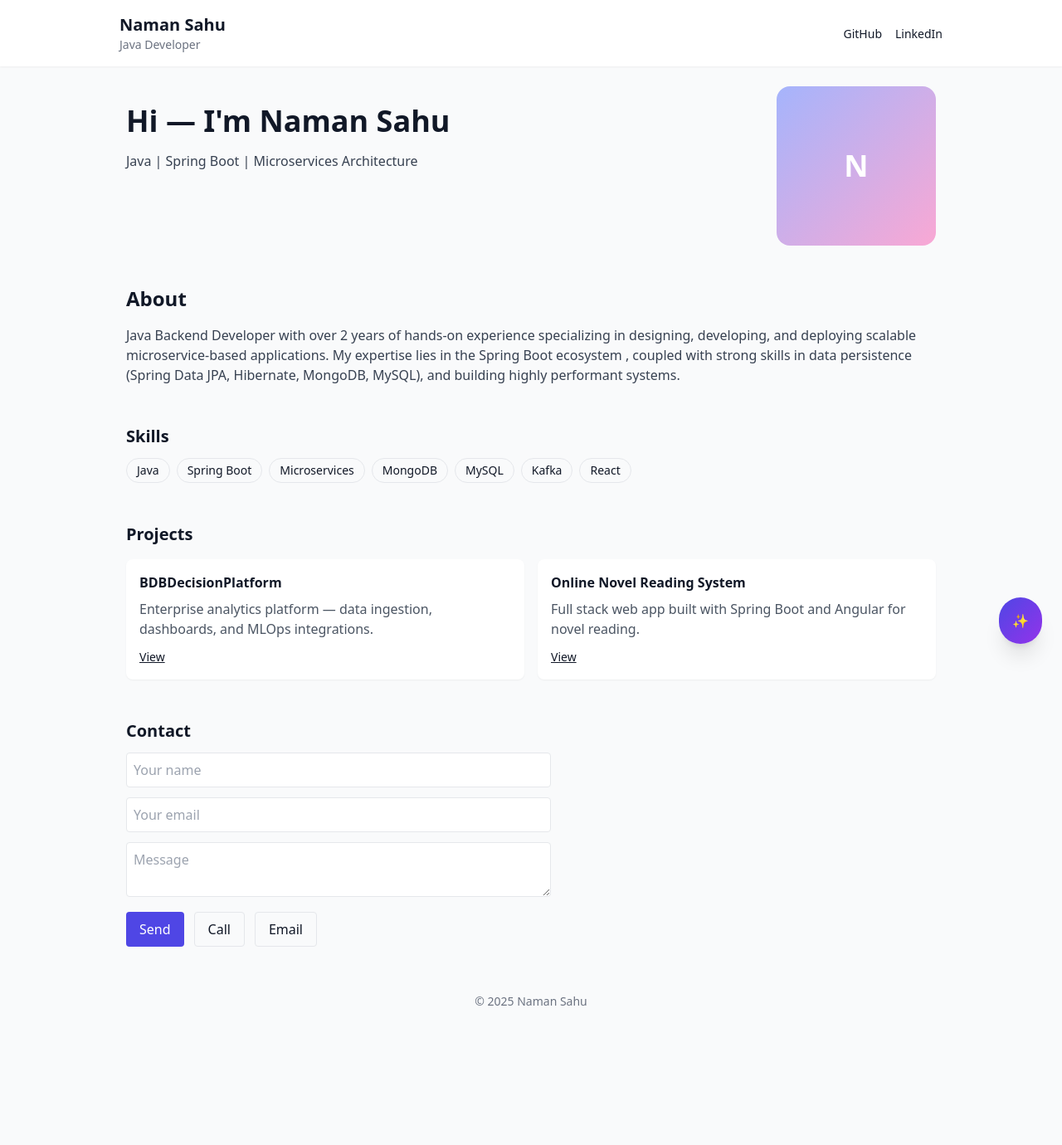
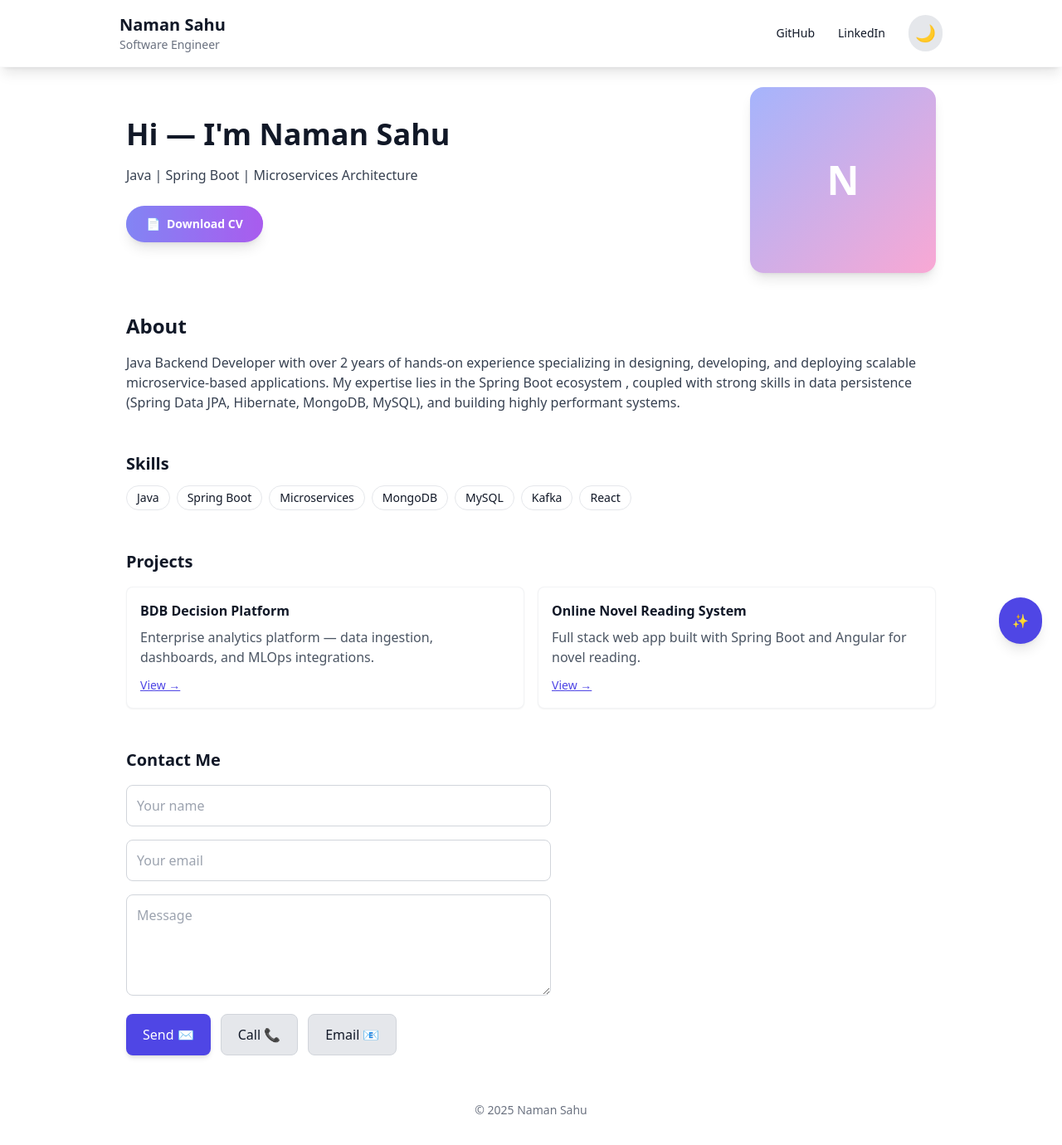
Before and after one commit to buildWithNaman/my_portfolio_nmn, a React (Vite) app: page / in a window 1280 px wide. Shown: the whole page at 83% size. Before the commit the page ends 1249 px from the top, so only its background shows below. Built offline with nearby package versions, Linux system fonts and the light colour scheme.

Commit message:
Added dark mode and changes for contact form.

```diff
--- a/src/App.jsx
+++ b/src/App.jsx
@@ -1,4 +1,4 @@
-import React, { useState } from "react";
+import { useState, useEffect } from "react";
 import resume from "./data/resume.json";
 import Hero from "./components/Hero";
 import Projects from "./components/Projects";
@@ -6,11 +6,26 @@ import ContactForm from "./components/ContactForm";
 import Skills from "./components/Skills";
 import AiSummary from "./components/AiSummary";
 import FloatingAIBtn from "./components/FloatingAIBtn";
+import ThemeSwitcher from "./components/ThemeSwitcher";
 import axios from "axios";
 
 export default function App() {
   const [summary, setSummary] = useState(null);
   const [loading, setLoading] = useState(false);
+
+  const [theme, setTheme] = useState(
+    localStorage.getItem("theme") ||
+    (window.matchMedia("(prefers-color-scheme: dark)").matches ? "dark" : "light")
+  );
+
+  useEffect(() => {
+    localStorage.setItem("theme", theme);
+    document.documentElement.classList.toggle("dark", theme === "dark");
+  }, [theme]);
+
+  const toggleTheme = () => {
+    setTheme(theme === "dark" ? "light" : "dark");
+  };
 
   async function handleAI() {
     setLoading(true);
@@ -31,16 +46,22 @@ export default function App() {
   }
 
   return (
-    <div className="min-h-screen text-gray-900">
-      <header className="bg-white shadow-sm">
+    <div className="min-h-screen
+                text-gray-900 dark:text-[#e2e8f0]
+                bg-white dark:bg-black
+                transition-colors duration-500">
+      <header className="bg-white dark:bg-black/60 backdrop-blur-md
+                border-b border-gray-200/20 dark:border-cyan-500/20
+              shadow-lg transition-all duration-500">
         <div className="max-w-5xl mx-auto p-4 flex items-center justify-between">
           <div>
             <h1 className="text-xl font-bold">{resume.name}</h1>
-            <p className="text-sm text-gray-500">{resume.title}</p>
+            <p className="text-sm text-gray-500 dark:text-gray-300">{resume.title}</p>
           </div>
-          <nav className="space-x-4">
+          <nav className="space-x-4 flex items-center gap-3">
             <a href={resume.github} target="_blank" rel="noreferrer" className="text-sm">GitHub</a>
             <a href={resume.linkedin} target="_blank" rel="noreferrer" className="text-sm">LinkedIn</a>
+            <ThemeSwitcher theme={theme} toggleTheme={toggleTheme} />
           </nav>
         </div>
       </header>
@@ -51,7 +72,7 @@ export default function App() {
 
         <section>
           <h2 className="text-2xl font-semibold">About</h2>
-          <p className="mt-4 text-gray-700">{resume.about}</p>
+          <p className="mt-4 text-gray-700 dark:text-gray-300">{resume.about}</p>
         </section>
 
         <Skills skills={resume.skills} />
@@ -74,7 +95,7 @@ export default function App() {
         onClose={() => setSummary(null)}
       />
 
-      <footer className="text-center py-8 text-sm text-gray-500">
+      <footer className="text-center py-8 text-sm text-gray-500 dark:text-gray-400">
         © {new Date().getFullYear()} {resume.name}
       </footer>
     </div>
--- a/src/components/ContactForm.jsx
+++ b/src/components/ContactForm.jsx
@@ -1,10 +1,9 @@
-import React, { useState } from "react";
+import React, { useRef, useState } from "react";
 import SuccessPopup from "./SuccessPopup";
 
 export default function ContactForm({ resume }) {
+  const formRef = useRef();
   const [showPopup, setShowPopup] = useState(false);
-
-  // Add proper form states
   const [name, setName] = useState("");
   const [email, setEmail] = useState("");
   const [message, setMessage] = useState("");
@@ -21,12 +20,9 @@ export default function ContactForm({ resume }) {
     const data = await res.json();
 
     if (data.success) {
-      // Clear form
       setName("");
       setEmail("");
       setMessage("");
-
-      // Show popup
       setShowPopup(true);
     } else {
       alert("Failed to send message.");
@@ -34,51 +30,108 @@ export default function ContactForm({ resume }) {
   };
 
   return (
-    <section id="contact" className="mt-6">
-      <h3 className="text-xl font-semibold">Contact</h3>
+    <section id="contact" className="mt-10">
+      <h3 className="text-xl font-semibold">
+        Contact Me
+      </h3>
 
-      <form onSubmit={handleSubmit} className="mt-3 max-w-lg space-y-3">
-
+      <form
+        ref={formRef}
+        onSubmit={handleSubmit}
+        className="mt-4 max-w-lg space-y-4"
+      >
+        {/* INPUT STYLES */}
         <input
+          required
+          placeholder="Your name"
           value={name}
           onChange={(e) => setName(e.target.value)}
-          required
-          placeholder="Your name"
-          className="w-full p-2 border rounded"
+          className="
+            w-full p-3 rounded-lg bg-white dark:bg-gray-900/70
+            border border-gray-300 dark:border-cyan-500/20
+            focus:ring-2 focus:ring-indigo-500 dark:focus:ring-cyan-400
+            text-gray-900 dark:text-gray-100
+            transition-all outline-none
+          "
         />
 
         <input
+          required
+          type="email"
+          placeholder="Your email"
           value={email}
           onChange={(e) => setEmail(e.target.value)}
-          required
-          placeholder="Your email"
-          className="w-full p-2 border rounded"
+          className="
+            w-full p-3 rounded-lg bg-white dark:bg-gray-900/70
+            border border-gray-300 dark:border-cyan-500/20
+            focus:ring-2 focus:ring-indigo-500 dark:focus:ring-cyan-400
+            text-gray-900 dark:text-gray-100
+            transition-all outline-none
+          "
         />
 
         <textarea
+          required
+          placeholder="Message"
+          rows="4"
           value={message}
           onChange={(e) => setMessage(e.target.value)}
-          required
-          placeholder="Message"
-          className="w-full p-2 border rounded"
+          className="
+            w-full p-3 rounded-lg
+            bg-white dark:bg-gray-900/70
+            border border-gray-300 dark:border-cyan-500/20
+            focus:ring-2 focus:ring-indigo-500 dark:focus:ring-cyan-400
+            text-gray-900 dark:text-gray-100
+            transition-all outline-none
+          "
         />
 
-        <div className="flex gap-3">
-          <button type="submit" className="px-4 py-2 bg-primary text-white rounded">
-            Send
+        {/* BUTTON GROUP */}
+        <div className="flex gap-3 flex-wrap">
+          <button
+            type="submit"
+            className="
+              px-5 py-3 rounded-lg font-medium text-white
+              bg-indigo-600 hover:bg-indigo-700
+              dark:bg-cyan-500 dark:hover:bg-cyan-400
+              shadow-md dark:shadow-cyan-500/20
+              transition-all active:scale-95
+            "
+          >
+            Send ✉️
           </button>
 
-          <a className="px-4 py-2 rounded border" href={`tel:${resume.phone}`}>
-            Call
+          <a
+            className="
+              px-5 py-3 rounded-lg font-medium
+              bg-gray-200 text-gray-900
+              hover:bg-gray-300 transition
+              dark:bg-gray-800 dark:text-gray-200 dark:hover:bg-gray-700
+              border border-gray-300 dark:border-gray-700
+              active:scale-95
+            "
+            href={`tel:${resume.phone}`}
+          >
+            Call 📞
           </a>
 
-          <a className="px-4 py-2 rounded border" href={`https://mail.google.com/mail/?view=cm&to=${resume.email}`} target="_blank" rel="noopener noreferrer">
-            Email
+          <a
+            className="
+              px-5 py-3 rounded-lg font-medium
+              bg-gray-200 text-gray-900
+              hover:bg-gray-300 transition
+              dark:bg-gray-800 dark:text-gray-200 dark:hover:bg-gray-700
+              border border-gray-300 dark:border-gray-700
+              active:scale-95
+            "
+            href={`mailto:${resume.email}?subject=Contact from Portfolio`}
+          >
+            Email 📧
           </a>
         </div>
       </form>
 
-      {/* Success Popup */}
+      {/* SUCCESS POPUP */}
       {showPopup && <SuccessPopup onClose={() => setShowPopup(false)} />}
     </section>
   );
--- a/src/components/FloatingAIBtn.jsx
+++ b/src/components/FloatingAIBtn.jsx
@@ -1,4 +1,4 @@
-import React, { useState } from "react";
+import { useState } from "react";
 import { motion, AnimatePresence } from "framer-motion";
 
 export default function FloatingAIBtn({
@@ -17,7 +17,7 @@ export default function FloatingAIBtn({
 
   return (
     <>
-      {/* Desktop Floating AI Button */}
+      {/* Desktop AI Button */}
       {!open && (
         <motion.button
           onClick={onGenerate}
@@ -26,9 +26,17 @@ export default function FloatingAIBtn({
           transition={{ duration: 0.3 }}
           className="
             fixed bottom-6 right-6 z-50
-            bg-gradient-to-br from-indigo-600 to-purple-600
-            text-white p-4 rounded-full shadow-xl
-            hover:shadow-2xl hover:scale-105 transition-all
+            p-4 rounded-full shadow-lg transition-all
+
+            /* Light Mode */
+            bg-indigo-600 text-white hover:shadow-xl
+
+            /* Dark Mode Neon */
+            dark:bg-black dark:text-cyan-300
+            dark:border dark:border-cyan-400/50
+            dark:shadow-[0_0_15px_rgba(0,255,255,0.3)]
+            dark:hover:shadow-[0_0_25px_rgba(0,255,255,0.5)]
+
             hidden md:flex
           "
         >
@@ -36,18 +44,19 @@ export default function FloatingAIBtn({
         </motion.button>
       )}
 
-      {/* Mobile Floating Menu Trigger */}
+      {/* Mobile Floating Trigger */}
       {!open && (
         <motion.button
           onClick={openSheet}
-          initial={{ opacity: 0, scale: 0.8 }}
-          animate={{ opacity: 1, scale: 1 }}
-          transition={{ duration: 0.25 }}
           className="
             fixed bottom-6 right-6 z-50
-            bg-indigo-600 text-white p-4 rounded-full shadow-xl
-            hover:shadow-2xl hover:scale-105 transition-all
-            md:hidden
+            p-4 rounded-full shadow-lg
+            transition-all md:hidden
+
+            bg-indigo-600 text-white
+            dark:bg-black dark:text-cyan-300
+            dark:border dark:border-cyan-400/50
+            dark:shadow-[0_0_15px_rgba(0,255,255,0.3)]
           "
         >
           ✨
@@ -58,32 +67,39 @@ export default function FloatingAIBtn({
       <AnimatePresence>
         {open && (
           <>
-            {/* Dimmed Background */}
             <motion.div
               onClick={closeSheet}
               initial={{ opacity: 0 }}
               animate={{ opacity: 1 }}
               exit={{ opacity: 0 }}
-              transition={{ duration: 0.25 }}
-              className="fixed inset-0 bg-black/40 backdrop-blur-sm z-40 md:hidden"
+              className="
+                fixed inset-0 z-40 md:hidden
+                bg-black/20 backdrop-blur-sm
+                dark:bg-black/50 dark:backdrop-blur
+              "
             />
 
-            {/* Action Menu */}
             <motion.div
               initial={{ y: "100%" }}
               animate={{ y: 0 }}
               exit={{ y: "100%" }}
-              transition={{
-                duration: 0.35,
-                ease: [0.25, 0.46, 0.45, 0.94], // iOS smooth curve
-              }}
-              className="fixed bottom-0 left-0 w-full p-5
-                         bg-white rounded-t-2xl shadow-2xl z-50
-                         md:hidden"
-              onClick={(e) => e.stopPropagation()}
+              transition={{ duration: 0.3 }}
+              className="
+                fixed bottom-0 left-0 w-full z-50 md:hidden
+                p-6 rounded-t-2xl shadow-xl
+
+                /* LIGHT MODE */
+                bg-white text-gray-900
+
+                /* DARK MODE NEON */
+                dark:bg-black/90 dark:text-cyan-200
+                dark:border-t dark:border-cyan-400/40
+                dark:shadow-[0_-5px_20px_rgba(0,255,255,0.3)]
+                dark:backdrop-blur-xl
+              "
             >
-              <h4 className="text-lg font-semibold text-gray-900 text-center">
-                What would you like to do?
+              <h4 className="text-center font-bold text-lg">
+                Actions
               </h4>
 
               <div className="mt-4 space-y-3">
@@ -92,8 +108,17 @@ export default function FloatingAIBtn({
                     closeSheet();
                     onGenerate();
                   }}
-                  className="w-full bg-indigo-600 text-white py-3 rounded-lg font-medium
-                             active:scale-[0.97] transition"
+                  className="
+                    w-full py-3 rounded-lg font-medium
+
+                    /* Light */
+                    bg-indigo-600 text-white
+
+                    /* Dark */
+                    dark:bg-black dark:text-cyan-300
+                    dark:border dark:border-cyan-400/40
+                    dark:shadow-[0_0_15px_rgba(0,255,255,0.25)]
+                  "
                 >
                   ✨ Generate Summary
                 </button>
@@ -102,8 +127,16 @@ export default function FloatingAIBtn({
                   href={resumePdf}
                   target="_blank"
                   onClick={closeSheet}
-                  className="block w-full text-center bg-gray-900 text-white py-3 rounded-lg font-medium
-                             active:scale-[0.97] transition"
+                  className="
+                    block w-full text-center py-3 rounded-lg font-medium
+
+                    /* Light */
+                    bg-gray-900 text-white
+
+                    /* Dark */
+                    dark:bg-black dark:text-cyan-300
+                    dark:border dark:border-cyan-400/40
+                  "
                 >
                   📄 Download CV
                 </a>
--- a/src/components/Hero.jsx
+++ b/src/components/Hero.jsx
@@ -1,23 +1,38 @@
-import React from 'react'
-import { motion } from 'framer-motion'
+import { motion } from "framer-motion";
 
 export default function Hero({ resume }) {
   return (
-    <section className="grid md:grid-cols-2 gap-6 items-center">
-
-      {/* Left Column */}
+    <section className="grid md:grid-cols-2 gap-10 items-center">
+      {/* LEFT SIDE */}
       <motion.div
         initial={{ opacity: 0, y: 8 }}
         animate={{ opacity: 1, y: 0 }}
         transition={{ duration: 0.5 }}
         className="flex flex-col"
       >
-        <h2 className="text-3xl md:text-4xl font-extrabold">
+        <h2
+          className="
+          text-3xl md:text-4xl font-extrabold
+          text-gray-900
+          dark:text-cyan-300
+          dark:drop-shadow-[0_0_15px_rgba(0,255,255,0.25)]
+        "
+        >
           Hi — I'm {resume.name}
         </h2>
-        <p className="mt-4 text-gray-700">{resume.summary}</p>
 
-        {/* Download CV button */}
+        <p
+          className="
+          mt-4
+          text-gray-700
+          dark:text-gray-300
+          max-w-lg leading-relaxed
+        "
+        >
+          {resume.summary}
+        </p>
+
+        {/* Desktop CV Button */}
         <div className="mt-6 flex justify-center md:justify-start hidden md:flex">
           <a
             href={resume.resume_pdf}
@@ -35,10 +50,21 @@ export default function Hero({ resume }) {
     inline-flex items-center gap-2
     active:scale-95
     focus:ring-2 focus:ring-purple-400 focus:ring-offset-2
-              animate-fadeIn
+
+    /* 🟡 Light mode hover effect restored */
+    hover:brightness-110 hover:shadow-2xl
+
+    /* 🌙 Dark Mode — No gradient, cyber neon only */
+    dark:bg-black dark:text-cyan-300
+    dark:border dark:border-cyan-400/50
+    dark:shadow-[0_0_20px_rgba(0,255,255,0.4)]
+    dark:hover:shadow-[0_0_35px_rgba(0,255,255,0.6)]
   "
           >
-            <span className="absolute inset-0 bg-white/20 group-hover:translate-x-[200%] transition-transform duration-700 skew-x-12" />
+            <span
+              className="absolute inset-0 bg-white/20 group-hover:translate-x-[200%] transition-transform duration-700 skew-x-12
+                   dark:hidden"
+            />
             <span className="transition-transform duration-300 group-hover:translate-x-1">
               📄
             </span>
@@ -47,17 +73,34 @@ export default function Hero({ resume }) {
         </div>
       </motion.div>
 
-      {/* Right Column */}
+      {/* RIGHT SIDE — AVATAR BOX */}
       <motion.div
-        initial={{ scale: 0.98 }}
+        initial={{ scale: 0.97 }}
         animate={{ scale: 1 }}
+        transition={{ duration: 0.5 }}
         className="w-full flex justify-center md:justify-end"
       >
-        <div className="w-48 h-48 rounded-2xl bg-gradient-to-br from-indigo-300 to-pink-300 flex items-center justify-center text-white text-4xl font-bold">
-          N
-        </div>
+        <motion.div
+          whileHover={{ scale: 1.07 }}
+          transition={{ type: "spring", stiffness: 220 }}
+          className="
+            w-48 h-48 md:w-56 md:h-56 rounded-2xl flex items-center justify-center
+            text-5xl font-bold
+
+            /* Light Mode */
+            bg-gradient-to-br from-indigo-300 to-pink-300 text-white shadow-lg
+
+            /* Dark Mode Neon */
+            dark:bg-black/70 dark:border dark:border-cyan-400/40
+            dark:text-cyan-300
+            dark:shadow-[0_0_40px_rgba(0,255,255,0.4)]
+            dark:hover:shadow-[0_0_55px_rgba(255,0,255,0.4)]
+            dark:backdrop-blur-xl
+          "
+        >
+          {resume.name.charAt(0)}
         </motion.div>
-
+      </motion.div>
     </section>
-  )
+  );
 }
--- a/src/components/Projects.jsx
+++ b/src/components/Projects.jsx
@@ -1,16 +1,52 @@
-import React from 'react'
 import { motion } from 'framer-motion'
 
-export default function Projects({projects}){
+export default function Projects({ projects }) {
   return (
     <section>
-      <h3 className="text-xl font-semibold">Projects</h3>
+      <h3 className="text-xl font-semibold">
+        Projects
+      </h3>
+
       <div className="mt-4 grid sm:grid-cols-2 gap-4">
         {projects.map((p, idx) => (
-          <motion.article key={idx} initial={{opacity:0,y:6}} animate={{opacity:1,y:0}} transition={{delay: idx*0.05}} className="p-4 bg-white rounded-lg shadow-sm">
-            <h4 className="font-semibold">{p.title}</h4>
-            <p className="mt-2 text-gray-600">{p.description}</p>
-            {p.link && <a href={p.link} target="_blank" rel="noreferrer" className="mt-3 inline-block text-sm underline">View</a>}
+          <motion.article
+            key={idx}
+            initial={{ opacity: 0, y: 6 }}
+            animate={{ opacity: 1, y: 0 }}
+            transition={{ delay: idx * 0.05 }}
+            className="
+              p-4 rounded-lg shadow-sm
+              bg-white dark:bg-gray-900/80
+              border border-gray-200/50 dark:border-cyan-500/10
+              transition-all duration-300
+              hover:shadow-lg hover:scale-[1.01]
+              dark:hover:border-cyan-400/40
+            "
+          >
+            <h4 className="font-semibold
+                           text-gray-900 dark:text-cyan-300">
+              {p.title}
+            </h4>
+
+            <p className="mt-2
+                          text-gray-600 dark:text-gray-300">
+              {p.description}
+            </p>
+
+            {p.link && (
+              <a
+                href={p.link}
+                target="_blank"
+                rel="noreferrer"
+                className="
+                  mt-3 inline-block text-sm underline
+                  text-indigo-600 dark:text-cyan-400
+                  hover:text-indigo-800 dark:hover:text-cyan-300
+                "
+              >
+                View →
+              </a>
+            )}
           </motion.article>
         ))}
       </div>
--- a/src/components/Skills.jsx
+++ b/src/components/Skills.jsx
@@ -1,5 +1,3 @@
-import React from 'react'
-
 export default function Skills({skills}){
   return (
     <section>
--- /dev/null
+++ b/src/components/ThemeSwitcher.jsx
@@ -0,0 +1,14 @@
+import { motion } from "framer-motion";
+
+export default function ThemeSwitcher({ theme, toggleTheme }) {
+  return (
+    <motion.button
+      whileTap={{ scale: 0.85 }}
+      onClick={toggleTheme}
+      className="text-xl p-2 rounded-full bg-gray-200 dark:bg-gray-700
+                 transition-colors duration-300"
+    >
+      {theme === "dark" ? "🌞" : "🌙"}
+    </motion.button>
+  );
+}
--- a/src/data/resume.json
+++ b/src/data/resume.json
@@ -1,6 +1,6 @@
 {
   "name": "Naman Sahu",
-  "title": "Java Developer",
+  "title": "Software Engineer",
   "email": "naman.sahu.2606@gmail.com",
   "phone": "+91-9977212663",
   "linkedin": "https://www.linkedin.com/in/naman-sahu-2502a8184/",
@@ -10,7 +10,7 @@
   "skills": ["Java", "Spring Boot", "Microservices", "MongoDB", "MySQL", "Kafka", "React"],
   "projects": [
     {
-      "title": "BDBDecisionPlatform",
+      "title": "BDB Decision Platform",
       "description": "Enterprise analytics platform — data ingestion, dashboards, and MLOps integrations.",
       "link": "https://www.bdb.ai"
     },
--- a/tailwind.config.js
+++ b/tailwind.config.js
@@ -1,5 +1,6 @@
 /** @type {import('tailwindcss').Config} */
 export default {
+  darkMode: "class",
   content: [
     "./index.html",
     "./src/**/*.{js,jsx,ts,tsx}"
```
Also changed, not shown: src/components/AiSummary.jsx (+33 -10 lines). Lines whose indentation alone changed are shown as unchanged.
